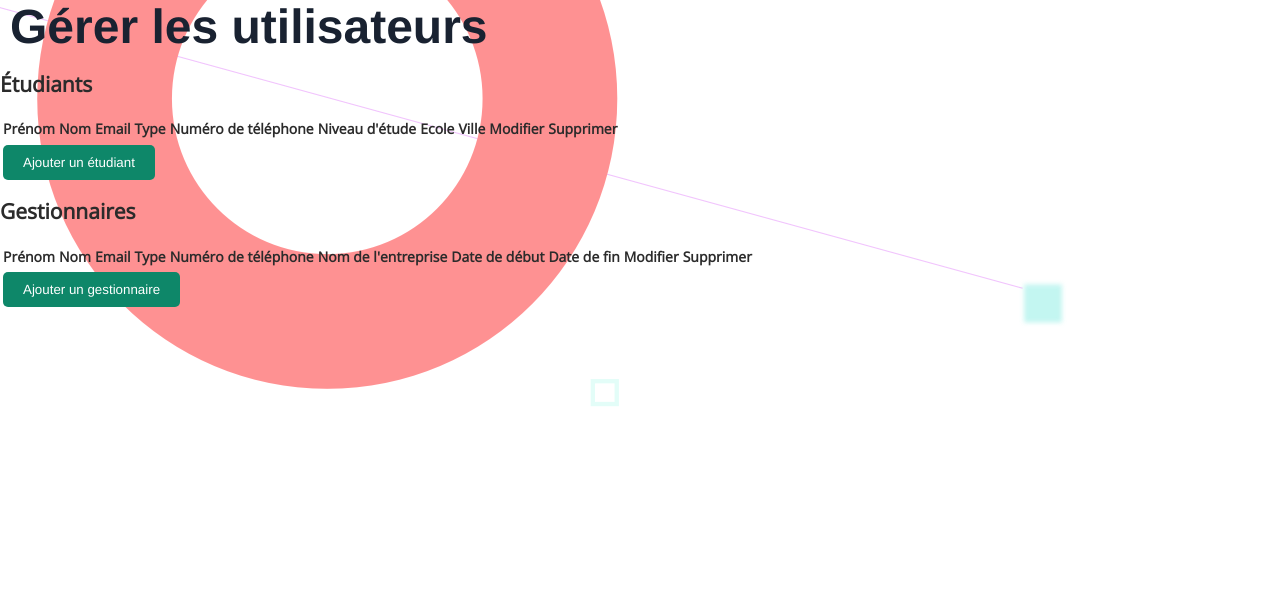
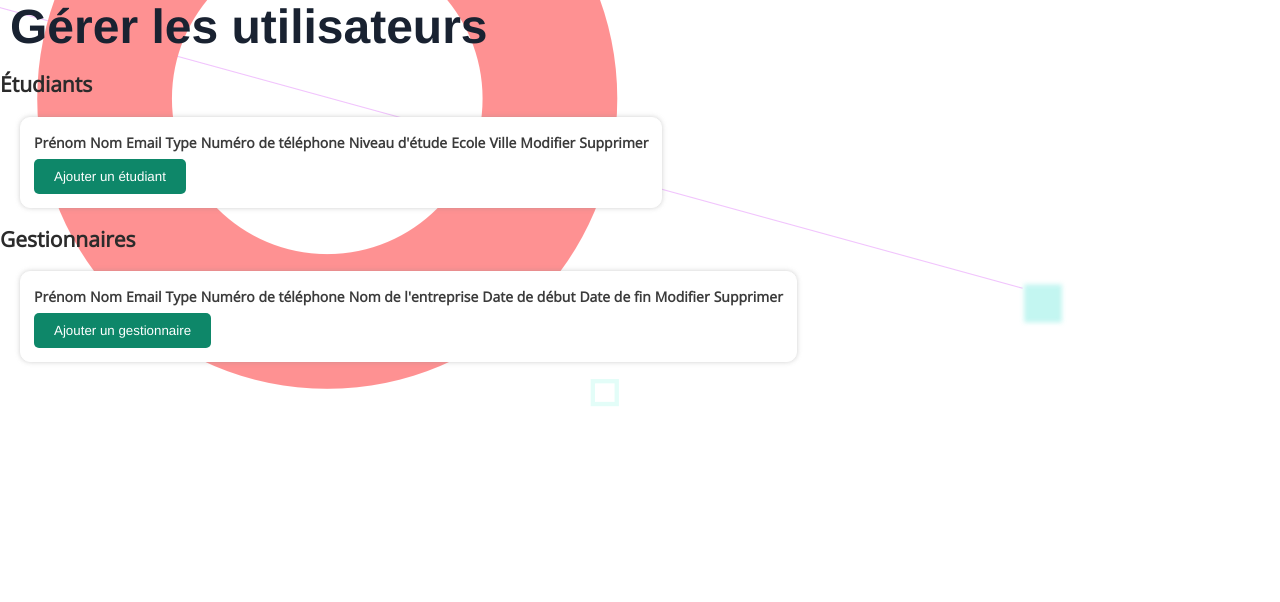
Before and after one commit to QuentinDucoulombier/ing1-gi-groupe-1, a PHP site: page /test/index.php?page=gererUtilisateur in a window 1280 px wide. Shown: the part 82-684 px from the top of the page. Run offline with PHP 8.4, Linux system fonts and the light colour scheme; the visitor is signed in with stand-in values (Sample User, id 1); data that the repository does not hold is empty; some libraries are stand-ins or nearby versions.

Commit message:
css tableau gérer utilisateur

```diff
--- a/action/database_login.php
+++ b/action/database_login.php
@@ -3,8 +3,8 @@
     $servername = 'localhost';
 
 
-    $username = 'loossimon'; // Mettre votre username MySQL
-    $password = 'S1m0n?021308'; // Mettre votre mot de passe MySQL
+    $username = ''; // Mettre votre username MySQL
+    $password = ''; // Mettre votre mot de passe MySQL
 
 
     $bddname = 'projetIaPau';
--- a/pages/gererUtilisateur.php
+++ b/pages/gererUtilisateur.php
@@ -11,7 +11,7 @@ if (isset($_SESSION['email'])) {
 
     <div class="tableau">
         <h2>Étudiants</h2>
-        <table id="tableauEtudiants">
+        <table id="tableauEtudiants" class="tableauGestion">
             <tr>
                 <th>Prénom</th>
                 <th>Nom</th>
@@ -50,7 +50,7 @@ if (isset($_SESSION['email'])) {
         </table>
 
         <h2>Gestionnaires</h2>
-        <table id="tableauGestionnaire">
+        <table id="tableauGestionnaire" class="tableauGestion">
             <tr>
                 <th>Prénom</th>
                 <th>Nom</th>
--- a/styles/component/profil.css
+++ b/styles/component/profil.css
@@ -45,3 +45,14 @@
 .projects {
     margin: 50px;
 }
+
+.tableauGestion {
+    margin: 20px;
+    border: 1px solid #ffffff;
+    box-shadow: 0 0 5px rgba(134, 134, 134, 0.4);
+
+    border-radius: 10px;
+    padding: 10px;
+    color: #3b3b3b;
+    background-color: rgb(255, 255, 255);
+  }
```
